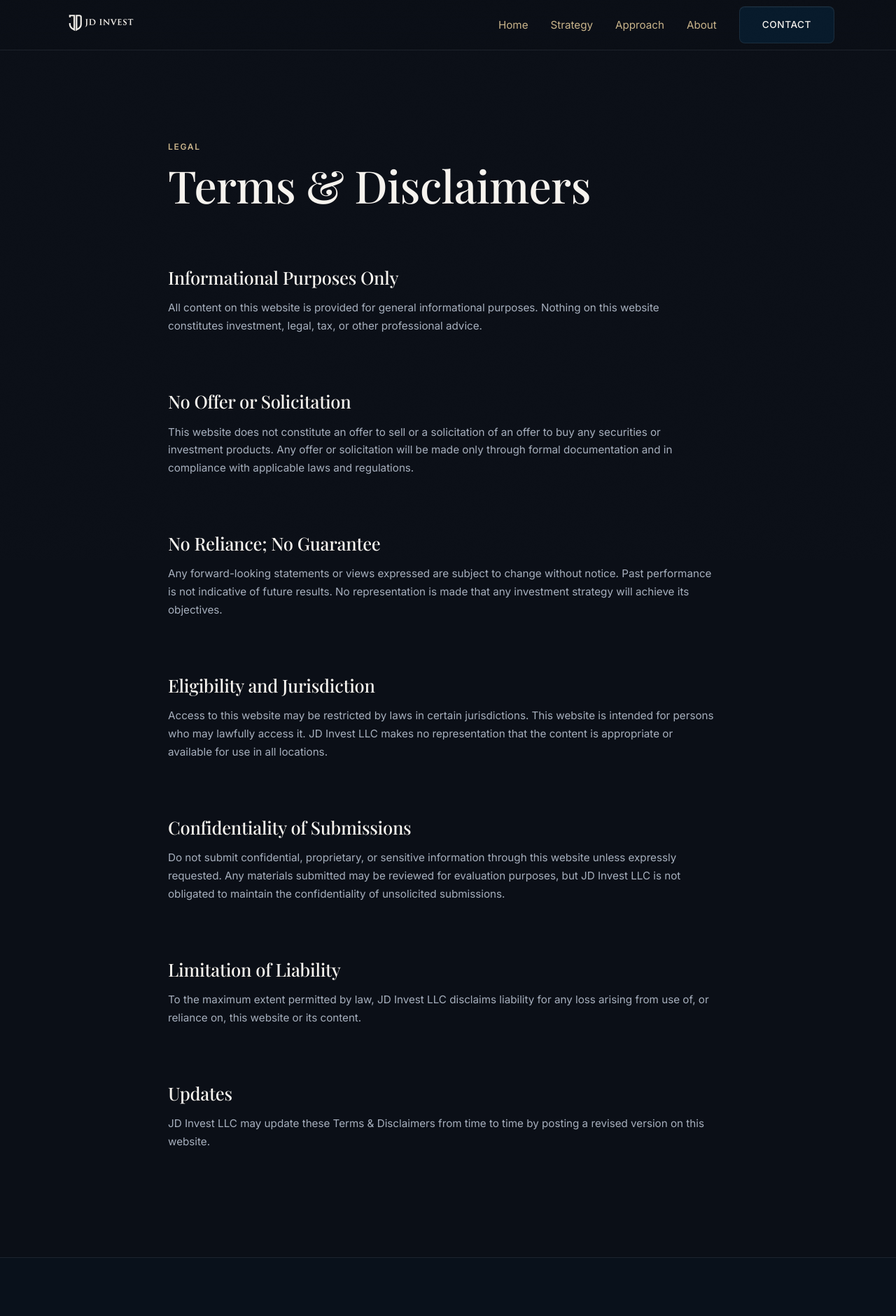
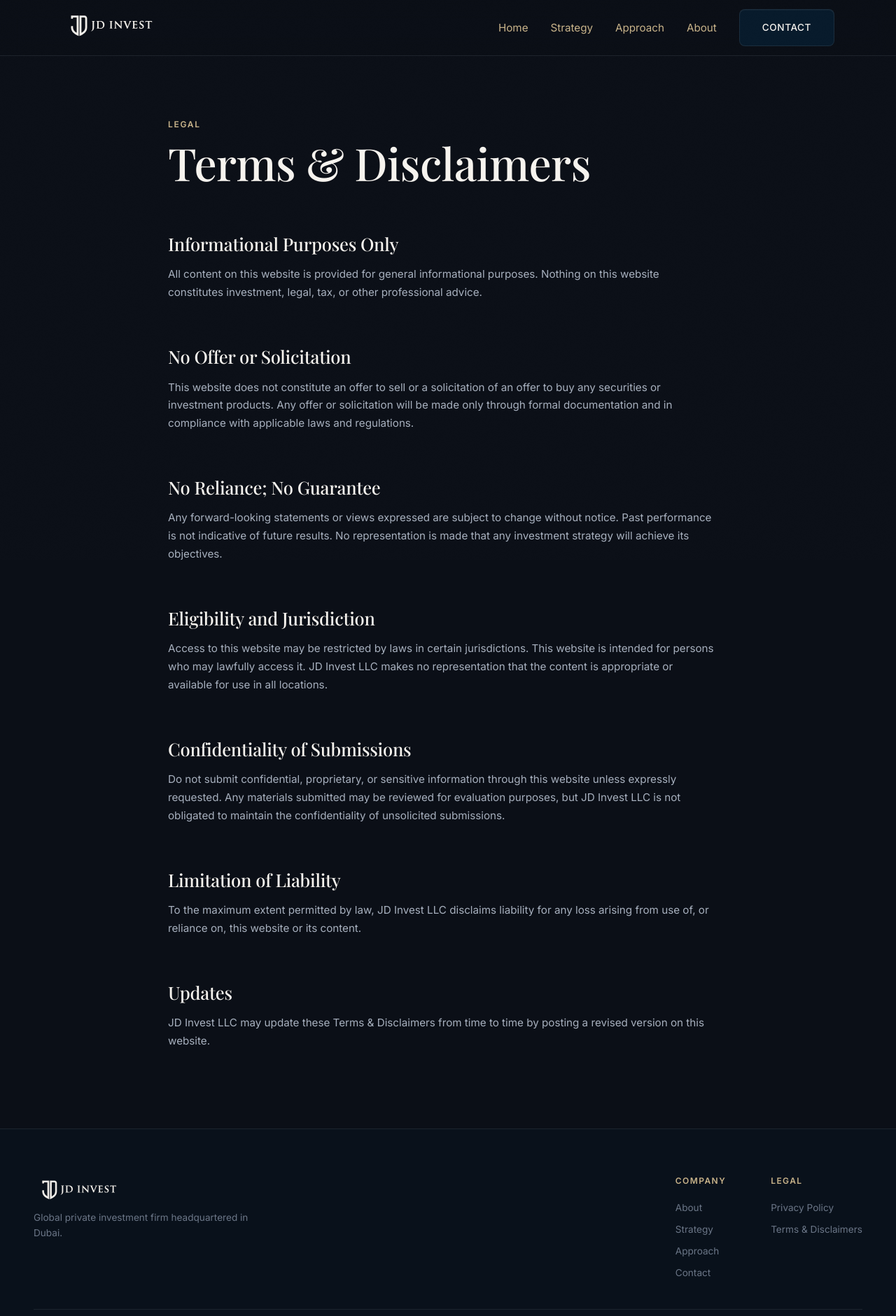
Before and after one commit to baryshnikovd/JD-Invest, a Next.js app: page /terms in a window 1280 px wide. Shown: the top 1881 px of the page at 70% size. Built offline with nearby package versions, Linux system fonts and the light colour scheme; a web font is replaced by a local one.

Commit message:
polish: bigger logo, tighter section spacing, fix nested styled-jsx

```diff
--- a/app/components/Footer.js
+++ b/app/components/Footer.js
@@ -15,9 +15,9 @@ export default function Footer() {
               <Image
                 src="/logo.svg"
                 alt="JD Invest"
-                width={160}
-                height={55}
-                style={{ objectFit: 'contain', height: '34px', width: 'auto' }}
+                width={220}
+                height={72}
+                style={{ objectFit: 'contain', height: '44px', width: 'auto' }}
               />
             </Link>
             <p className="footer__tagline">
--- a/app/components/Header.js
+++ b/app/components/Header.js
@@ -34,10 +34,10 @@ export default function Header() {
           <Image
             src="/logo.svg"
             alt="JD Invest"
-            width={180}
-            height={62}
+            width={240}
+            height={80}
             priority
-            style={{ objectFit: 'contain', height: '38px', width: 'auto' }}
+            className="header__logo-img"
           />
         </Link>
 
@@ -83,7 +83,7 @@ export default function Header() {
         }
 
         .header--scrolled {
-          height: var(--nav-height-scrolled);
+          height: 64px;
           background: rgba(11, 15, 23, 0.82);
           backdrop-filter: blur(20px);
           -webkit-backdrop-filter: blur(20px);
@@ -98,17 +98,25 @@ export default function Header() {
         }
 
         .header__logo {
-          font-family: var(--font-heading);
-          font-size: 1.35rem;
-          font-weight: 600;
-          color: var(--off-white);
-          letter-spacing: -0.01em;
+          display: flex;
+          align-items: center;
           text-decoration: none;
-          transition: color var(--transition-fast);
+          transition: opacity var(--transition-fast);
         }
 
         .header__logo:hover {
-          color: var(--champagne);
+          opacity: 0.85;
+        }
+
+        :global(.header__logo-img) {
+          height: 48px;
+          width: auto;
+          object-fit: contain;
+          transition: height var(--transition-med);
+        }
+
+        .header--scrolled :global(.header__logo-img) {
+          height: 40px;
         }
 
         .header__nav {
--- a/app/globals.css
+++ b/app/globals.css
@@ -39,10 +39,10 @@
   --space-sm: 1rem;
   --space-md: 1.5rem;
   --space-lg: 2rem;
-  --space-xl: 3rem;
-  --space-2xl: 5rem;
-  --space-3xl: 7rem;
-  --space-section: clamp(5rem, 10vw, 9rem);
+  --space-xl: 2.5rem;
+  --space-2xl: 4rem;
+  --space-3xl: 5.5rem;
+  --space-section: clamp(3.5rem, 7vw, 5.5rem);
 
   /* Layout */
   --max-width: 1200px;
@@ -65,8 +65,8 @@
   --transition-slow: 800ms var(--ease-premium);
 
   /* Nav */
-  --nav-height: 72px;
-  --nav-height-scrolled: 56px;
+  --nav-height: 80px;
+  --nav-height-scrolled: 64px;
 }
 
 /* ── Reset & Base ──────────────────────────────── */
@@ -113,7 +113,7 @@ h1 {
 }
 h2 {
   font-size: var(--h2);
-  margin-bottom: var(--space-lg);
+  margin-bottom: var(--space-sm);
 }
 h3 {
   font-size: var(--h3);
@@ -153,6 +153,10 @@ a:hover {
   padding: var(--space-section) var(--content-padding);
 }
 
+.section + .section {
+  padding-top: 0;
+}
+
 .container {
   max-width: var(--max-width);
   margin: 0 auto;
@@ -180,7 +184,7 @@ a:hover {
     transparent 100%
   );
   border: none;
-  margin: var(--space-section) 0;
+  margin: var(--space-lg) 0;
 }
 
 /* ── Buttons ───────────────────────────────────── */
@@ -237,7 +241,7 @@ a:hover {
   -webkit-backdrop-filter: blur(10px);
   border: 1px solid var(--glass-border);
   border-radius: var(--radius-md);
-  padding: var(--space-lg);
+  padding: var(--space-md) var(--space-lg);
   transition: all var(--transition-med);
 }
 
@@ -398,7 +402,7 @@ a:hover {
   }
 
   .section {
-    padding: var(--space-2xl) var(--content-padding);
+    padding: var(--space-xl) var(--content-padding);
   }
 
   h1 {
--- a/app/page.js
+++ b/app/page.js
@@ -72,10 +72,10 @@ export default function Home() {
         <style jsx>{`
           .hero {
             position: relative;
-            min-height: 100vh;
+            min-height: 85vh;
             display: flex;
             align-items: center;
-            padding: var(--space-section) var(--content-padding);
+            padding: var(--space-2xl) var(--content-padding);
             overflow: hidden;
           }
 
```
Also changed, not shown: app/approach/page.js (+46 -47 lines).
